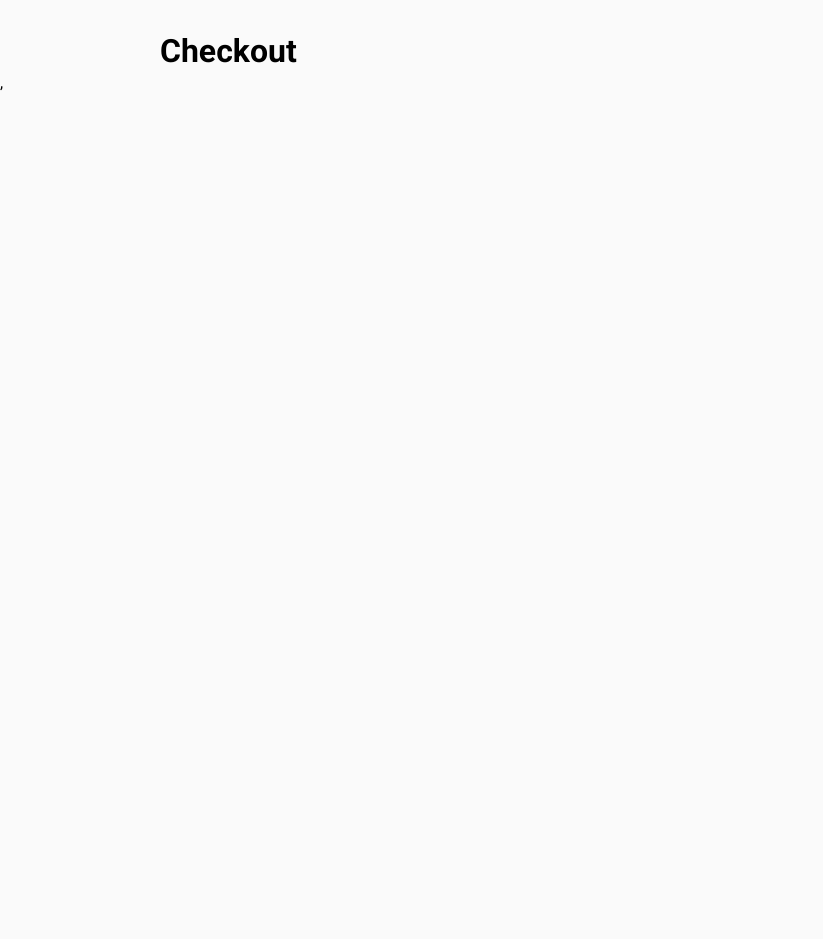
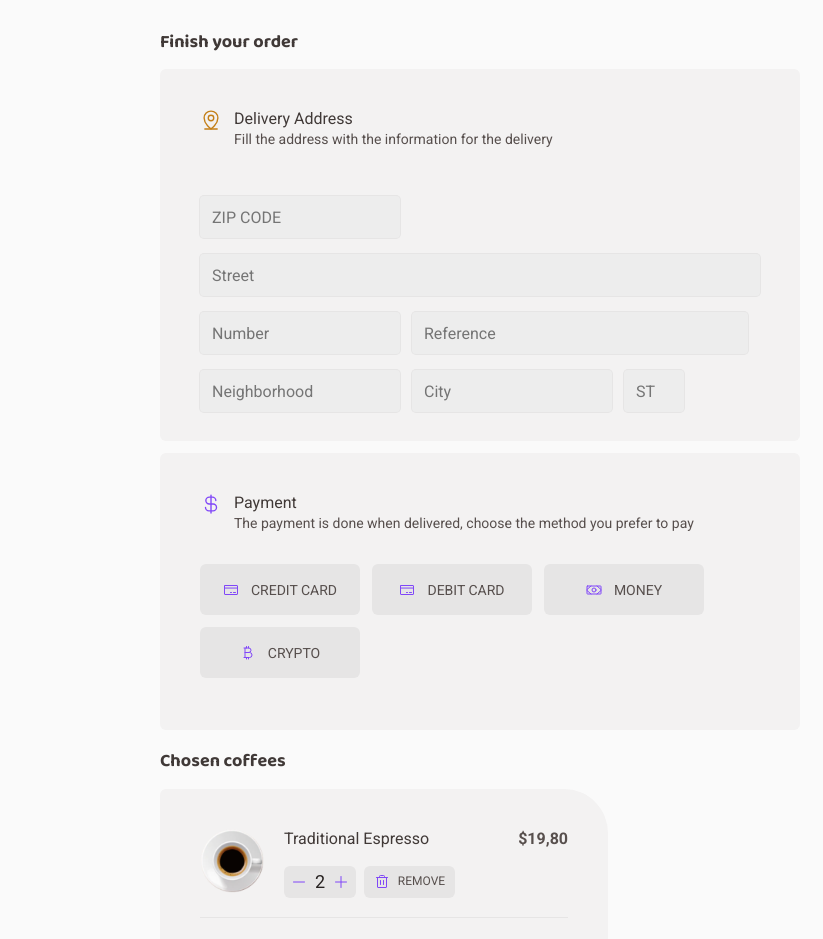
Before and after one commit to 0xREALAldc/RS-ReactJS-challenge-02-coffee-delivery, a React (Vite) app: page /checkout in a window 1280 px wide. Shown: the part 73-1012 px from the top of the page, without its empty margins (0-823 px from the left). Before the commit the page ends 800 px from the top, so only its background shows below. Built offline with nearby package versions, Linux system fonts and the light colour scheme.

Commit message:
Add: structured elementos for chechout page and styling being done

```diff
--- a/src/components/Header/style.ts
+++ b/src/components/Header/style.ts
@@ -21,7 +21,7 @@ export const HomeHeader = styled.header`
 
       gap: 0.4rem;
 
-      background-color: aliceblue;
+      /* background-color: aliceblue; */
     }
 
     span:first-child {
--- a/src/pages/Checkout/index.tsx
+++ b/src/pages/Checkout/index.tsx
@@ -1,3 +1,143 @@
+import {
+  CreditCard,
+  CurrencyBtc,
+  CurrencyDollar,
+  MapPinLine,
+  Minus,
+  Money,
+  Plus,
+  Trash,
+} from 'phosphor-react'
+import {
+  PageContainer,
+  MainContainer,
+  AddressContainer,
+  SmallInput,
+  RegularlInput,
+  MediumInput,
+  BigInput,
+  AddressContainerHeader,
+  AddressContainerHeaderDescription,
+  PaymentContainer,
+  PaymentContainerHeader,
+  PaymentButton,
+  PaymentButtonContainer,
+  AddressInputContainer,
+  CheckoutTotalContainer,
+  CheckoutTotalDetails,
+  CheckoutCardItem,
+  CheckoutCardItemDetails,
+  ContainerItem,
+  Divider,
+} from './styles'
+
 export function Checkout() {
-  return <h1>Checkout</h1>
+  return (
+    <PageContainer>
+      <h1>Finish your order</h1>
+      <MainContainer>
+        <AddressContainer>
+          <AddressContainerHeader>
+            <span>
+              <MapPinLine size={22} />
+            </span>
+            <AddressContainerHeaderDescription>
+              <h4>Delivery Address</h4>
+              <p>Fill the address with the information for the delivery</p>
+            </AddressContainerHeaderDescription>
+          </AddressContainerHeader>
+          <AddressInputContainer>
+            <RegularlInput type="text" placeholder="ZIP CODE" />
+            <BigInput type="text" placeholder="Street" />
+            <div>
+              <RegularlInput type="text" placeholder="Number" />
+              <MediumInput type="text" placeholder="Reference" />
+            </div>
+            <div>
+              <RegularlInput type="text" placeholder="Neighborhood" />
+              <RegularlInput type="text" placeholder="City" />
+              <SmallInput type="text" placeholder="ST" />
+            </div>
+          </AddressInputContainer>
+        </AddressContainer>
+
+        <PaymentContainer>
+          <PaymentContainerHeader>
+            <span>
+              <CurrencyDollar size={22} />
+            </span>
+            <div>
+              <h4>Payment</h4>
+              <p>
+                The payment is done when delivered, choose the method you prefer
+                to pay
+              </p>
+            </div>
+          </PaymentContainerHeader>
+
+          <PaymentButtonContainer>
+            <PaymentButton>
+              <span>
+                <CreditCard size={16} />
+              </span>
+              <p>CREDIT CARD</p>
+            </PaymentButton>
+            <PaymentButton>
+              <span>
+                <CreditCard size={16} />
+              </span>
+              <p>DEBIT CARD</p>
+            </PaymentButton>
+            <PaymentButton>
+              <span>
+                <Money size={16} />
+              </span>
+              <p>MONEY</p>
+            </PaymentButton>
+            <PaymentButton>
+              <span>
+                <CurrencyBtc size={16} />
+              </span>
+              <p>CRYPTO</p>
+            </PaymentButton>
+          </PaymentButtonContainer>
+        </PaymentContainer>
+      </MainContainer>
+      <CheckoutTotalContainer>
+        <h3>Chosen coffees</h3>
+        <CheckoutTotalDetails>
+          <CheckoutCardItem>
+            <CheckoutCardItemDetails>
+              <img
+                src="src/assets/coffee/traditional-espresso.svg"
+                alt="Traditional espresso"
+              />
+              <ContainerItem>
+                <h4>Traditional Espresso</h4>
+                <div>
+                  <div>
+                    <span>
+                      <Minus size={16} />
+                    </span>
+                    <p>2</p>
+                    <span>
+                      <Plus size={16} />
+                    </span>
+                  </div>
+                  <div>
+                    <span>
+                      <Trash size={16} />
+                    </span>
+                    <p>REMOVE</p>
+                  </div>
+                </div>
+              </ContainerItem>
+            </CheckoutCardItemDetails>
+            <span>$19,80</span>
+          </CheckoutCardItem>
+          <Divider />
+        </CheckoutTotalDetails>
+      </CheckoutTotalContainer>
+    </PageContainer>
+  )
 }
--- a/src/pages/Checkout/styles.ts
+++ b/src/pages/Checkout/styles.ts
@@ -0,0 +1,254 @@
+import styled from 'styled-components'
+
+export const PageContainer = styled.div`
+  width: 112rem;
+
+  h1 {
+    font-family: 'Baloo 2';
+    font-weight: 700;
+    font-size: 1.8rem;
+
+    color: ${(props) => props.theme['base-subtitle']};
+    margin-bottom: 1.5rem;
+  }
+`
+
+export const MainContainer = styled.main`
+  width: 64rem;
+
+  h4 {
+    color: ${(props) => props.theme['base-subtitle']};
+    font-size: 1.6rem;
+    font-weight: 400;
+  }
+
+  p {
+    font-size: 1.4rem;
+    font-weight: 400;
+    color: ${(props) => props.theme['base-text']};
+  }
+`
+
+export const AddressContainer = styled.div`
+  height: 37.2rem;
+
+  display: flex;
+  flex-direction: column;
+
+  div {
+    display: flex;
+    /* gap: 1.2rem; */
+  }
+
+  background-color: ${(props) => props.theme['base-card']};
+  border-radius: 6px;
+
+  padding: 4rem;
+
+  span {
+    color: ${(props) => props.theme['yellow-dark']};
+  }
+`
+
+export const AddressContainerHeader = styled.div`
+  display: flex;
+  gap: 1.2rem;
+
+  margin-bottom: 3.2rem;
+`
+
+export const AddressContainerHeaderDescription = styled.div`
+  width: 53rem;
+  display: flex;
+  flex-direction: column;
+`
+
+export const AddressInputContainer = styled.div`
+  display: flex;
+  flex-direction: column;
+`
+
+export const Input = styled.input`
+  margin-top: 1.6rem;
+  margin-right: 1.2rem;
+  height: 4.2rem;
+  padding: 1.2rem;
+
+  background: ${(props) => props.theme['base-input']};
+  color: ${(props) => props.theme['base-label']};
+
+  outline: transparent;
+  box-shadow: 0 0 0 1px ${(props) => props.theme['base-button']}; // TESTE
+
+  :focus {
+    outline: transparent;
+    box-shadow: 0 0 0 1px ${(props) => props.theme['yellow-dark']}; // TESTE
+  }
+
+  border: 0;
+  border-radius: 4px;
+`
+
+export const RegularlInput = styled(Input)`
+  width: 20rem;
+`
+export const SmallInput = styled(Input)`
+  width: 6rem;
+  margin-top: 1.6rem;
+`
+export const MediumInput = styled(Input)`
+  width: 34.8rem;
+  margin-top: 1.6rem;
+`
+export const BigInput = styled(Input)`
+  width: 56rem;
+  margin-top: 1.6rem;
+`
+export const PaymentContainer = styled.div`
+  background-color: ${(props) => props.theme['base-card']};
+  border-radius: 6px;
+
+  padding: 4rem;
+  margin-top: 1.2rem;
+`
+export const PaymentContainerHeader = styled.div`
+  display: flex;
+  gap: 1.2rem;
+
+  span {
+    color: ${(props) => props.theme.purple};
+  }
+
+  margin-bottom: 3.2rem;
+`
+
+export const PaymentButtonContainer = styled.div``
+
+export const PaymentButton = styled.button`
+  display: inline-flex;
+  align-items: center;
+  justify-content: center;
+
+  gap: 1.2rem;
+
+  width: 16rem;
+  height: 5.1rem;
+
+  margin-right: 1.2rem;
+  margin-bottom: 1.2rem;
+
+  border-radius: 6px;
+  border: 0;
+
+  background-color: ${(props) => props.theme['base-button']};
+
+  span {
+    display: flex;
+    color: ${(props) => props.theme.purple};
+  }
+`
+export const CheckoutTotalContainer = styled.aside`
+  //remove after placing in the right
+  margin-top: 2rem;
+
+  width: 44.8rem;
+  height: 53.6rem;
+
+  h3 {
+    font-family: 'Baloo 2';
+    font-weight: 700;
+    font-size: 1.8rem;
+    color: ${(props) => props.theme['base-subtitle']};
+
+    margin-bottom: 1.5rem;
+  }
+`
+export const CheckoutTotalDetails = styled.div`
+  height: 49.8rem;
+
+  padding: 4rem;
+
+  background-color: ${(props) => props.theme['base-card']};
+  border-top-left-radius: 6px;
+  border-top-right-radius: 44px;
+  border-bottom-left-radius: 44px;
+  border-bottom-right-radius: 6px;
+`
+
+export const CheckoutCardItem = styled.div`
+  display: flex;
+  justify-content: space-between;
+
+  span {
+    font-weight: 900;
+    font-size: 1.6rem;
+    color: ${(props) => props.theme['base-text']};
+  }
+
+  img {
+    width: 6.4rem;
+    height: 6.4rem;
+
+    margin-right: 2rem;
+  }
+`
+
+export const CheckoutCardItemDetails = styled.div`
+  display: flex;
+`
+
+export const ContainerItem = styled.div`
+  width: 17.1rem;
+  height: 6.1rem;
+
+  h4 {
+    font-size: 1.6rem;
+    font-weight: 400;
+    color: ${(props) => props.theme['base-subtitle']};
+  }
+
+  div {
+    display: flex;
+
+    gap: 0.8rem;
+
+    margin-top: 0.8rem;
+
+    div {
+      display: flex;
+      align-items: center;
+      justify-content: center;
+
+      width: 7.2rem;
+      height: 3.2rem;
+
+      border-radius: 6px;
+
+      background-color: ${(props) => props.theme['base-button']};
+
+      span {
+        display: flex;
+        color: ${(props) => props.theme.purple};
+      }
+
+      p {
+        font-size: 1.8rem;
+        font-weight: 400;
+        color: ${(props) => props.theme['base-title']};
+      }
+    }
+
+    div:nth-child(2) {
+      width: 9.1rem;
+      p {
+        font-size: 1.2rem;
+        color: ${(props) => props.theme['base-text']};
+      }
+    }
+  }
+`
+export const Divider = styled.div`
+  border-top: 1px solid ${(props) => props.theme['base-button']};
+  height: 1rem;
+  margin-top: 2.4rem;
+`
```
